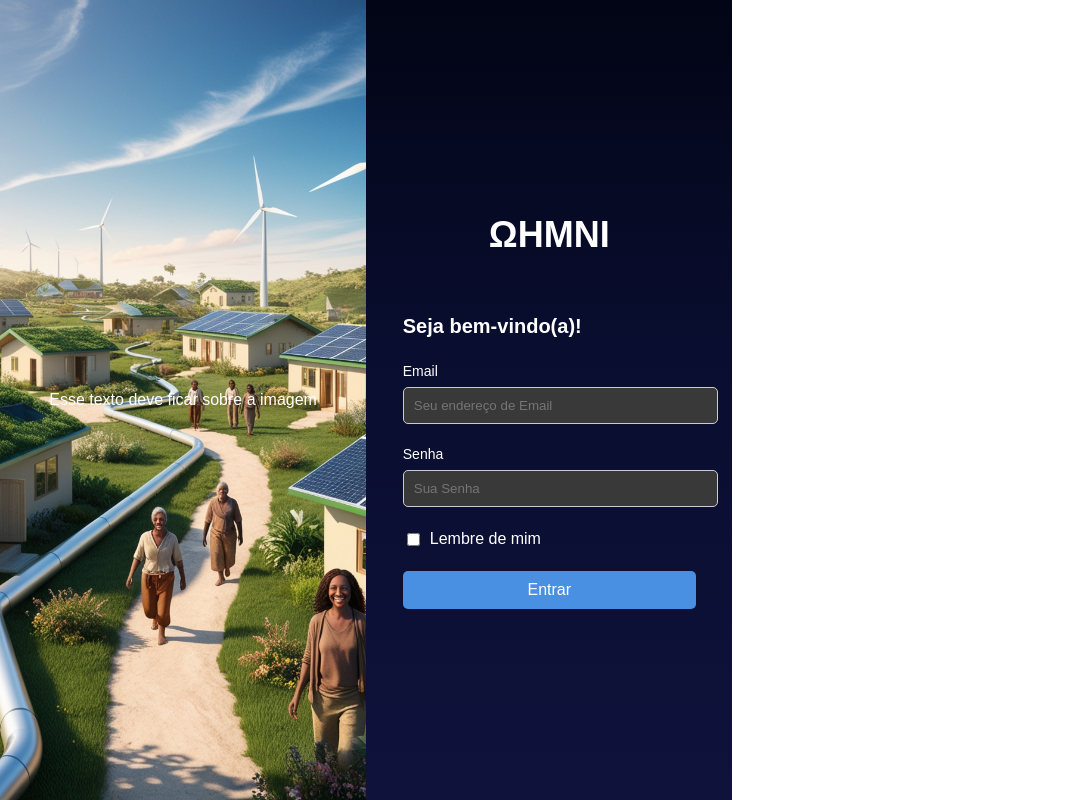
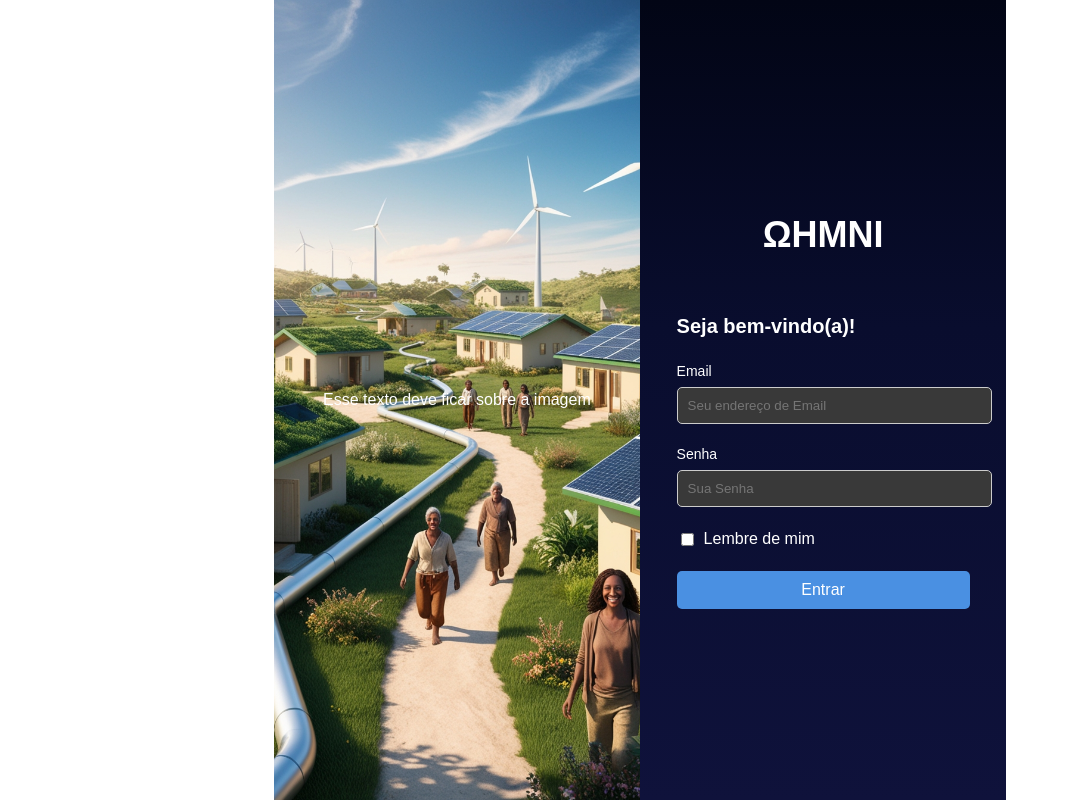
Before and after one commit to Ohmni-GS/Web-dev, a React (Vite) app: page /login in a window 1280 px wide. Shown: the whole page, without its empty margins (0-1069 px from the left). Built offline with nearby package versions, Linux system fonts and the light colour scheme.

Commit message:
body quebrado

```diff
--- a/src/index.css
+++ b/src/index.css
@@ -26,7 +26,6 @@ a:hover {
 
 body {
   margin: 0;
-  display: flex;
   place-items: center;
   min-width: 320px;
   min-height: 100vh;
--- a/src/style/dashboard.css
+++ b/src/style/dashboard.css
@@ -5,3 +5,4 @@
     background-size: cover;
     filter: blur(5px);
     z-index: -1;
+}
```
